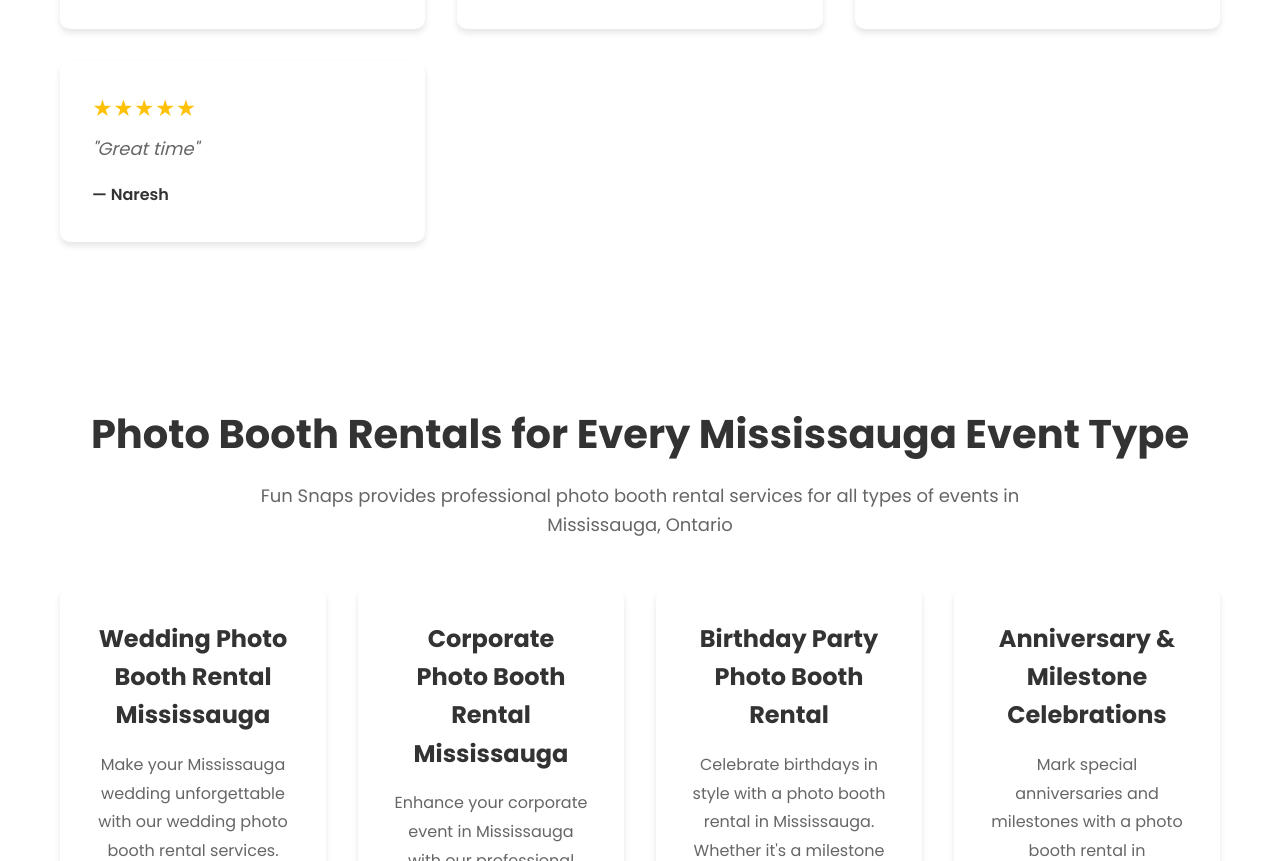
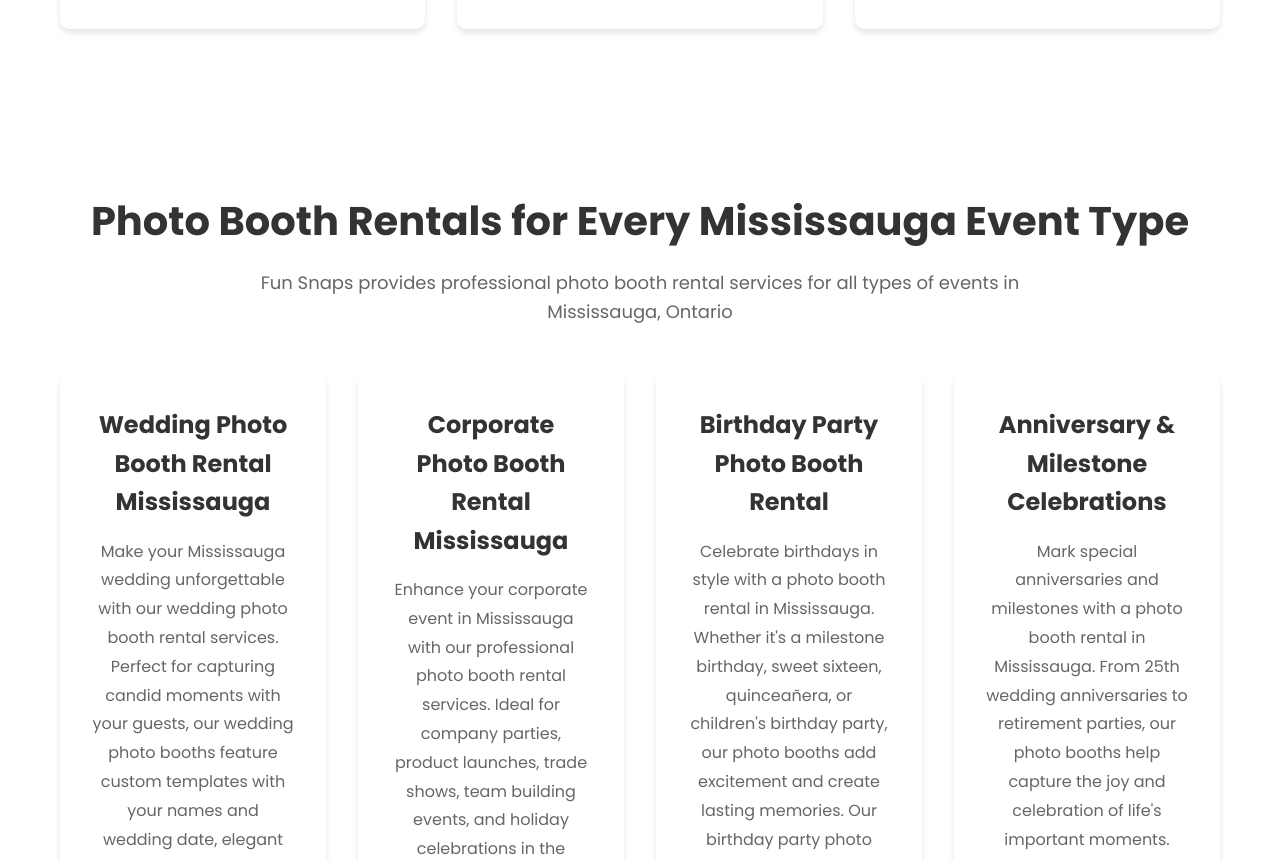
Before and after one commit to wienering/funsnaps, a website: page mississauga.html in a window 1280 px wide. Shown: the part 4038-4899 px from the top of the page. Drawn offline with Linux system fonts and the light colour scheme.

Commit message:
Reduce venue mentions to 3 and limit reviews to 3 per city page

```diff
--- a/mississauga.html
+++ b/mississauga.html
@@ -296,15 +296,6 @@
                         </p>
                     </div>
                     <p style="font-weight: 600; color: var(--text-dark); margin-top: 1rem;">— Ridzi</p>
-                </div>
-                <div class="service-card" style="text-align: left;">
-                    <div style="margin-bottom: 1rem;">
-                        <div style="color: #ffc107; font-size: 1.25rem; margin-bottom: 0.5rem;">★★★★★</div>
-                        <p style="font-size: 1.125rem; line-height: 1.8; font-style: italic; color: var(--text-light);">
-                            "Great time"
-                        </p>
-                    </div>
-                    <p style="font-weight: 600; color: var(--text-dark); margin-top: 1rem;">— Naresh</p>
                 </div>
             </div>
         </div>
```
Also changed, not shown: index.html (+2 -2 lines), oakville.html (+0 -9 lines), richmond-hill.html (+0 -9 lines), vaughan.html (+0 -9 lines).
